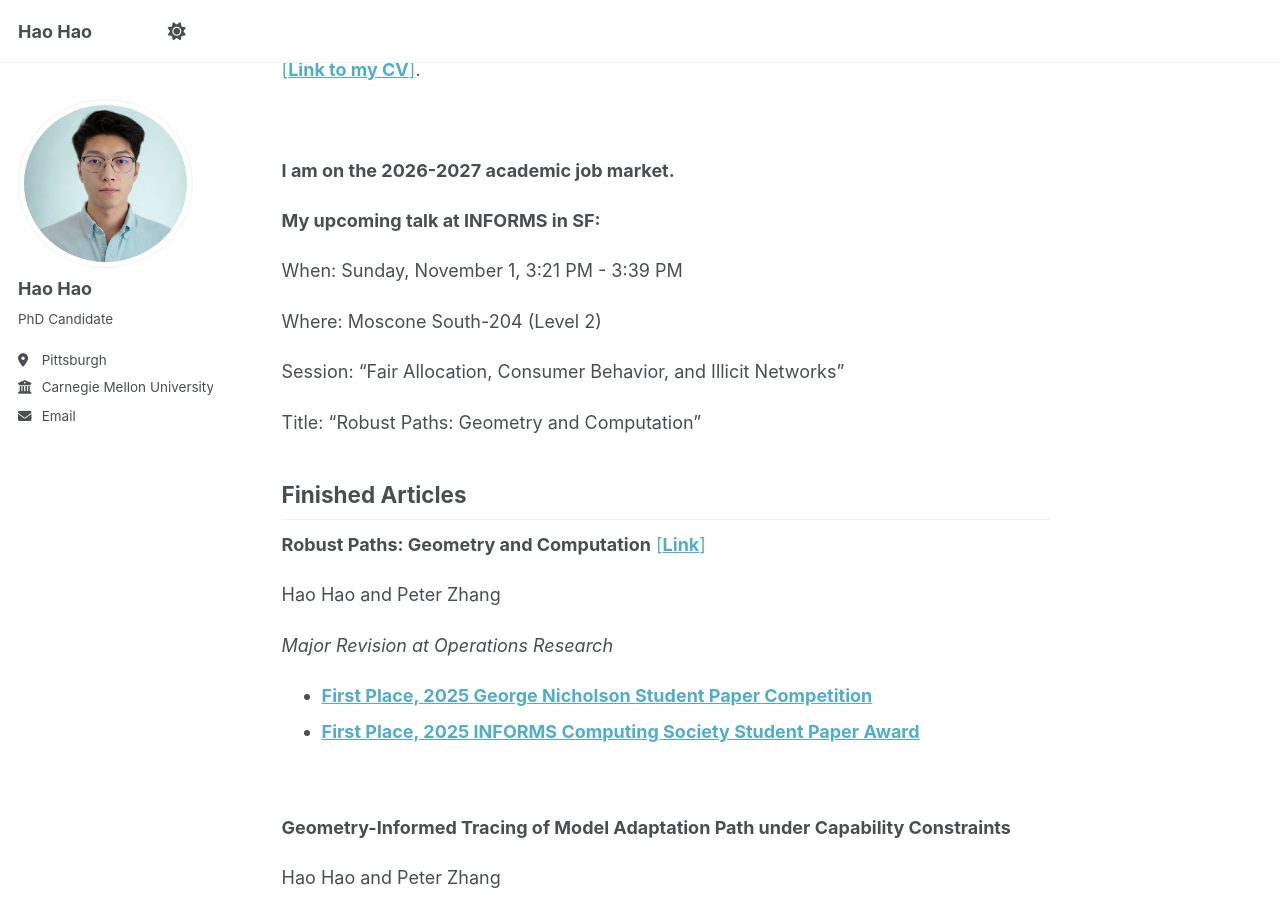
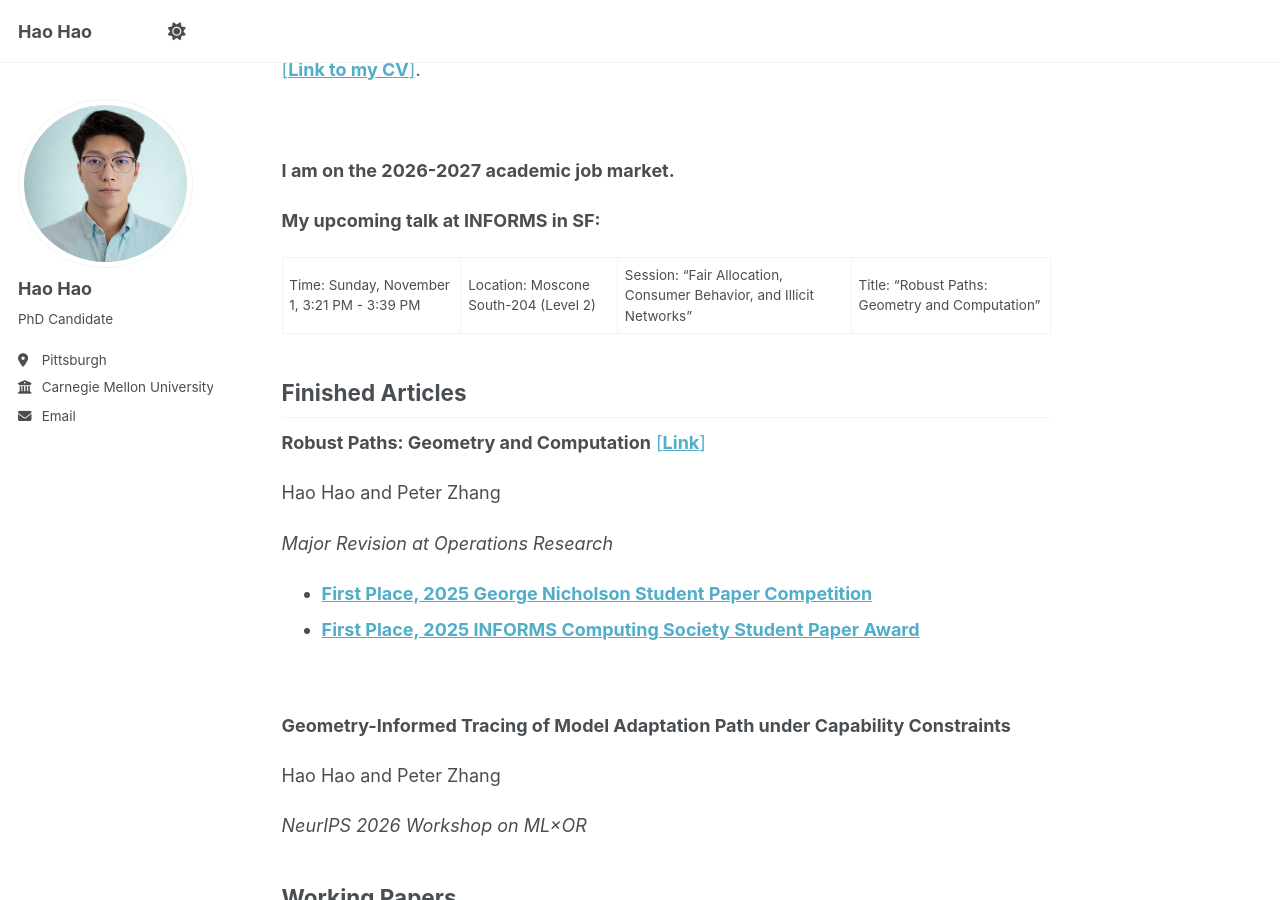
Before and after one commit to haohaocmu/haohaocmu.github.io, a Jekyll site: the page built from _pages/about.md, in a window 1280 px wide and 900 px high, scrolled down 476 px. Built offline with Jekyll 4.4.1, drawn with Linux system fonts in a browser that asks for light colours; a script that is not in the unit is left out.

Commit message:
Update about.md

```diff
--- a/_pages/about.md
+++ b/_pages/about.md
@@ -24,13 +24,7 @@ I work on extending the practical capability of decision-making under uncertaint
 
 **My upcoming talk at INFORMS in SF:**
 
-When: Sunday, November 1, 3:21 PM - 3:39 PM
-
-Where: Moscone South-204 (Level 2)
-
-Session: “Fair Allocation, Consumer Behavior, and Illicit Networks”
-
-Title: “Robust Paths: Geometry and Computation”
+Time: Sunday, November 1, 3:21 PM - 3:39 PM | Location: Moscone South-204 (Level 2) | Session: “Fair Allocation, Consumer Behavior, and Illicit Networks” | Title: “Robust Paths: Geometry and Computation”
 
 
 ## Finished Articles
```
